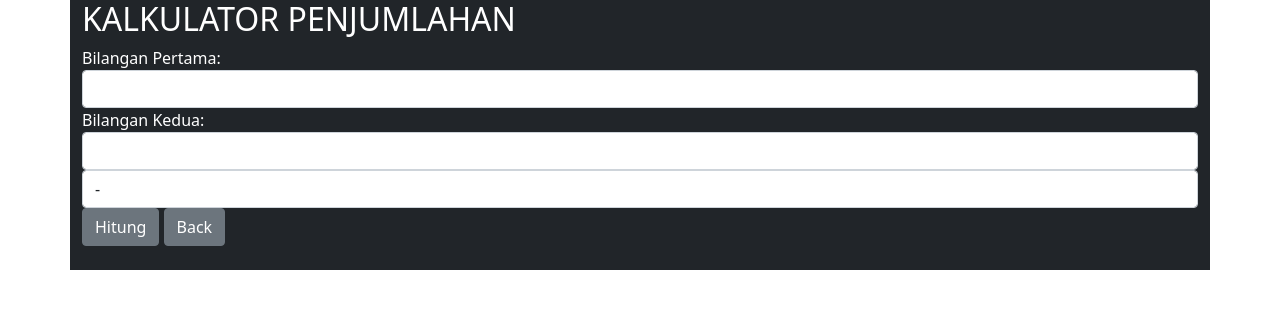
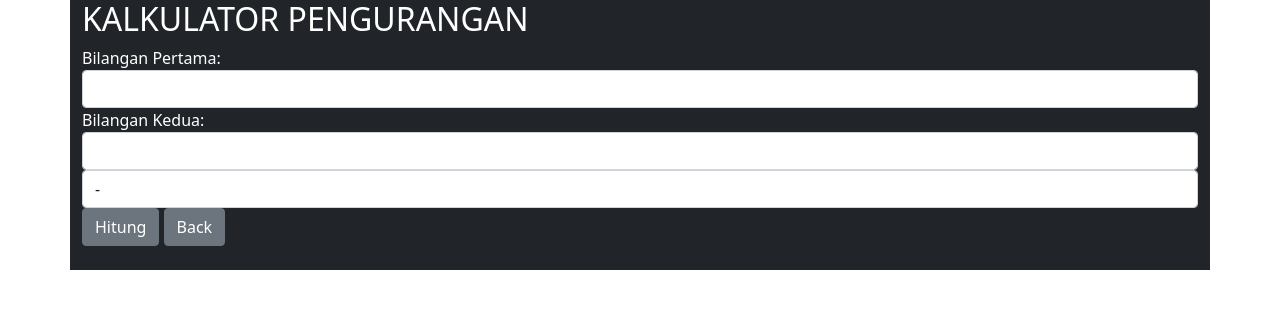
Before and after one commit to melatinurmalasari/JWP-ci3-calculator-collaborators, a CodeIgniter app: page /calculator/pengurangan in a window 1280 px wide. Shown: the top 309 px of the page. Run offline with CodeIgniter, Linux system fonts and the light colour scheme.

Commit message:
perubahan6

```diff
--- a/application/controllers/Pembagian.php
+++ b/application/controllers/Pembagian.php
@@ -1,7 +1,7 @@
 <?php
 defined('BASEPATH') OR exit('No direct script access allowed');
 
-class Welcome extends CI_Controller {
+class Pembagian extends CI_Controller {
 
 	/**
 	 * Index Page for this controller.
--- a/application/views/pembagian.php
+++ b/application/views/pembagian.php
@@ -45,4 +45,3 @@
 </body>
 
 </html>
->>>>>>> feature/perkalian
--- a/application/views/pengurangan.php
+++ b/application/views/pengurangan.php
@@ -40,7 +40,7 @@
     ?>
     <div class="rows">
         <form action="<?php echo $_SERVER["PHP_SELF"];?>" method="get">
-            <h2 style=> KALKULATOR PENJUMLAHAN </h2>
+            <h2 style=> KALKULATOR PENGURANGAN </h2>
             <div class="form-group">
                 <label>Bilangan Pertama:</label>
                 <input type="text" name="bil1" class="form-control" value="<?php echo $bil1; ?>" required>
```
